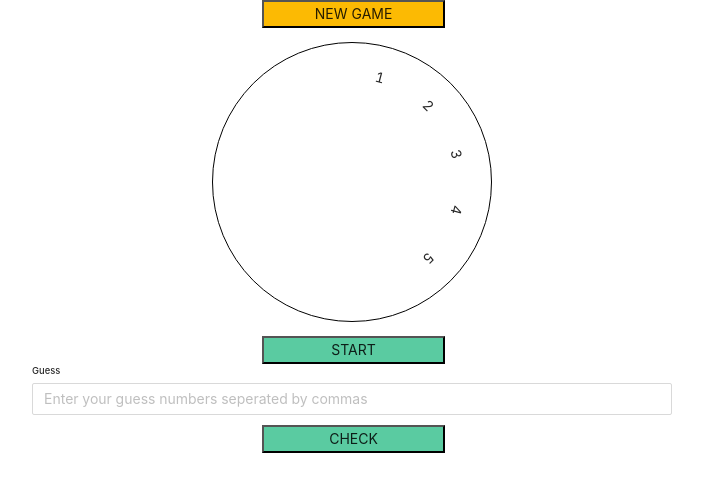
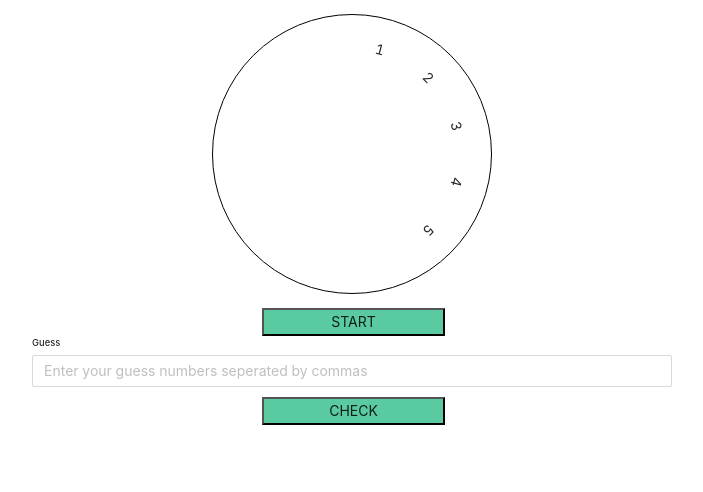
Before and after one commit to Khizarkhan07/numbers-game, a React (Create React App) app: page / in a window 1280 px wide. Shown: the top 492 px of the page, without its empty margins (288-991 px from the left). Built offline with nearby package versions, Linux system fonts and the light colour scheme; the HTML template or start-up script is replaced by a standard one.

Commit message:
new game removed

```diff
--- a/src/Pages/Home.tsx
+++ b/src/Pages/Home.tsx
@@ -108,7 +108,7 @@ const Home = () => {
         <div className={"container"}>
 
             {state.status !== 'PENDING' ? (<StatusBanner status={state.status}/>) : ("")}
-            {newGame}
+
             <Circle>
                 {circleSlices}
             </Circle>
```
Also changed, not shown: 1 other file (tests, documents, lock files or other folders).
